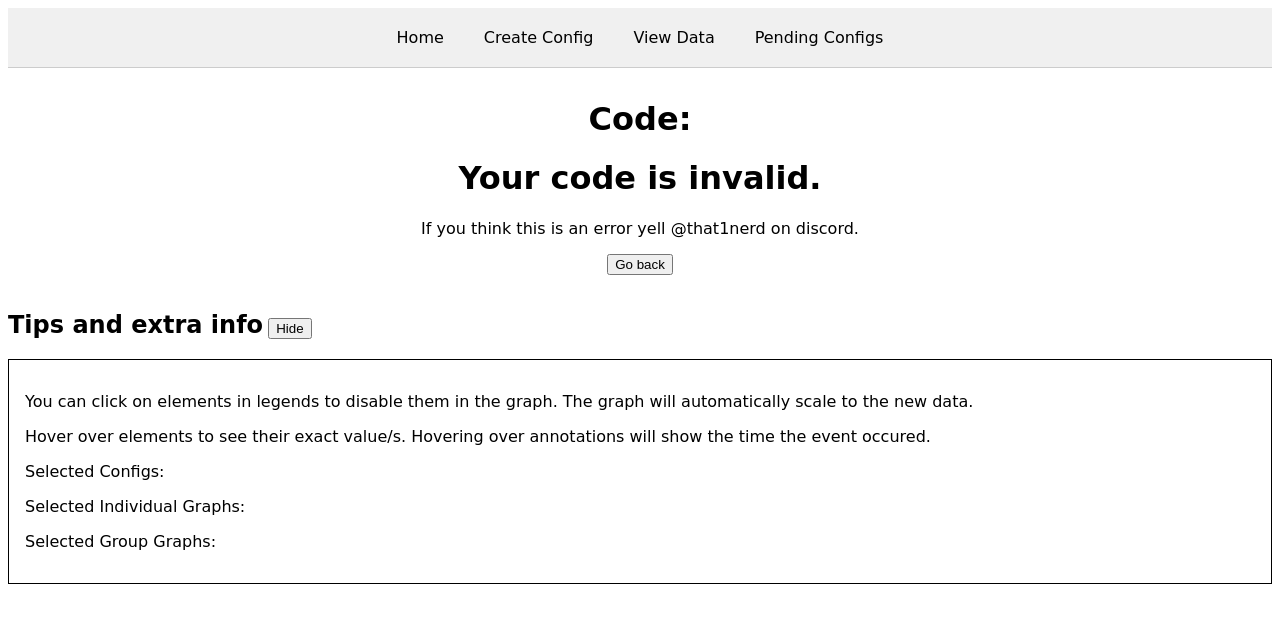
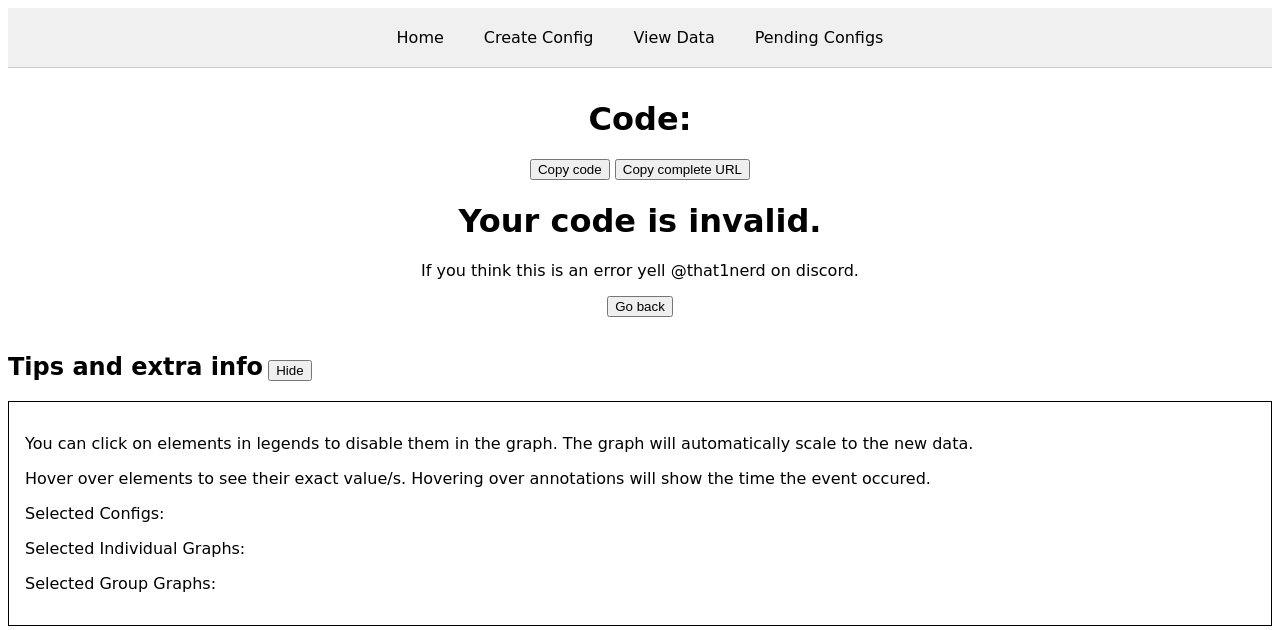
Before and after one commit to That1GuyWhoSucks/That1GuyWhoSucks.github.io, a SvelteKit app: page /view_code in a window 1280 px wide. Shown: the top 630 px of the page. Built offline with nearby package versions, Linux system fonts and the light colour scheme.

Commit message:
minor ui update

```diff
--- a/src/routes/view_code/+page.svelte
+++ b/src/routes/view_code/+page.svelte
@@ -107,7 +107,18 @@
 }
 </script>
 <div style="text-align: center;">
-    <h1>Code: {code}</h1>
+    <h1>Code:</h1>
+    <h1 style="max-width: 100vw; word-break: break-all;">{code}</h1>
+    <button on:click={function () {
+        navigator.clipboard.writeText(code).then(() => {
+            alert("Code copied.");
+        });
+    }}>Copy code</button>
+    <button on:click={function () {
+        navigator.clipboard.writeText(window.location.href).then(() => {
+            alert("Shareable url copied.");
+        });
+    }}>Copy complete URL</button>
     {#if status === 0 && !(code === "NoXQhKEkA")}
         <h1>Loading...</h1>
     {/if}
```
